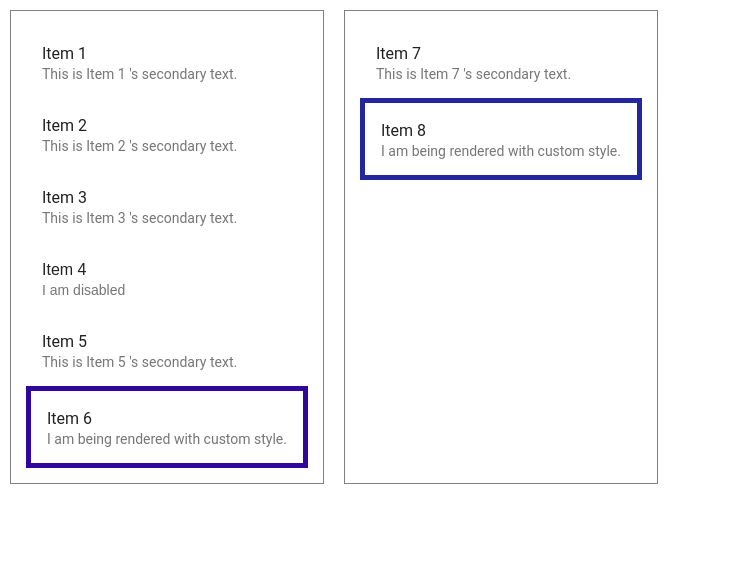
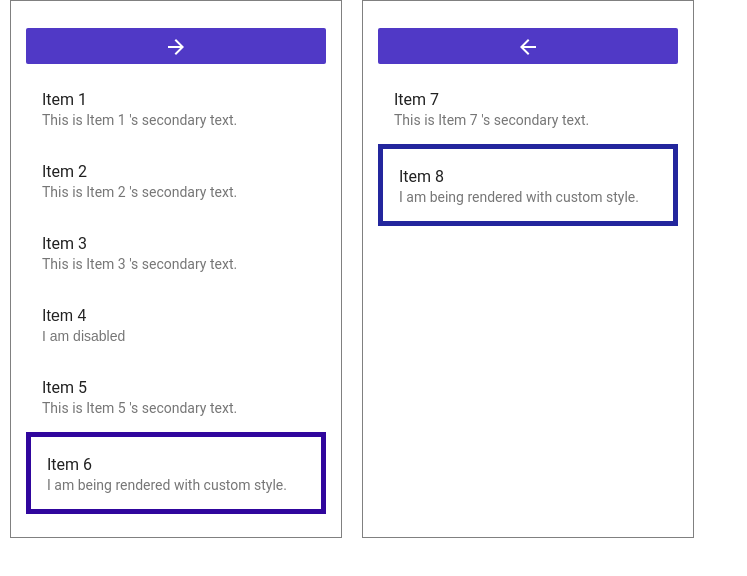
Before and after one commit to revanth0212/react-list-selector, a React (Create React App) app: page / in a window 1280 px wide. Shown: the top 576 px of the page, without its empty margins (0-747 px from the left). Built offline with nearby package versions, Linux system fonts and the light colour scheme.

Commit message:
Added new props: hideBulkUpdateButtons, SelectAllButton, UnSelectAllButton, onSelectAllClick, onUnSelectAllClick.

```diff
--- a/src/App.js
+++ b/src/App.js
@@ -1,7 +1,34 @@
 import React, { Component } from 'react'
 import MuiThemeProvider from 'material-ui/styles/MuiThemeProvider'
+import FlatButton from 'material-ui/FlatButton'
+import RightArrow from 'material-ui/svg-icons/navigation/arrow-forward'
+import LeftArrow from 'material-ui/svg-icons/navigation/arrow-back'
 
 import ListSelector from './List Selector'
+
+const SelectAllButton = () => (
+  <FlatButton
+    backgroundColor="rgba(80, 57, 198, 1)"
+    hoverColor="rgba(80, 57, 198, 0.9)"
+    icon={<RightArrow color="white" />}
+    style={{
+      marginTop: 12,
+    }}
+    fullWidth
+  />
+)
+
+const UnSelectAllButton = () => (
+  <FlatButton
+    backgroundColor="rgba(80, 57, 198, 1)"
+    hoverColor="rgba(80, 57, 198, 0.9)"
+    icon={<LeftArrow color="white" />}
+    style={{
+      marginTop: 12,
+    }}
+    fullWidth
+  />
+)
 
 const sampleData = {
   unSelectedList: [
@@ -61,12 +88,16 @@ const sampleData = {
   style: {
     border: '1px solid grey',
     padding: '15px',
-    margin: '10px',
-    minHeight: '250px',
+    margin: '0px 10px 10px 10px',
+    minHeight: '450px',
+    minWidth: '300px',
   },
   disableHoverColor: false,
   unSelectedItemHoverColor: '#14569d',
   selectedItemHoverColor: 'orange',
+  SelectAllButton,
+  UnSelectAllButton,
+  hideBulkUpdateButtons: false,
 }
 
 /* eslint-disable react/prefer-stateless-function */
@@ -79,6 +110,9 @@ class App extends Component {
       disableHoverColor,
       unSelectedItemHoverColor,
       selectedItemHoverColor,
+      hideBulkUpdateButtons,
+      SelectAllButton,
+      UnSelectAllButton,
     } = sampleData
     return (
       <MuiThemeProvider>
@@ -92,6 +126,9 @@ class App extends Component {
           disableHoverColor={disableHoverColor}
           unSelectedItemHoverColor={unSelectedItemHoverColor}
           selectedItemHoverColor={selectedItemHoverColor}
+          hideBulkUpdateButtons={hideBulkUpdateButtons}
+          SelectAllButton={<SelectAllButton />}
+          UnSelectAllButton={<UnSelectAllButton />}
         />
       </MuiThemeProvider>
     )
--- a/src/List Selector/ListContainer.js
+++ b/src/List Selector/ListContainer.js
@@ -15,8 +15,12 @@ const ListContainer = ({
   listItemHoverColor,
   style: containerStyle,
   hideDivider,
+  bulkUpdateButton,
+  hideBulkUpdateButton,
 }: ListContainerPropTypes) => (
-  <List style={containerStyle || defaultStyle}>
+  <div style={containerStyle || defaultStyle}>
+    {!hideBulkUpdateButton && bulkUpdateButton}
+    <List>
       {listItems.map(({ id, disabled, primaryText, secondaryText, style: listItemStyle, onClick }) => (
         <div key={id}>
           <ListItem
@@ -33,6 +37,7 @@ const ListContainer = ({
         </div>
       ))}
     </List>
+  </div>
 )
 
 export default ListContainer
--- a/src/List Selector/ListSelector.js
+++ b/src/List Selector/ListSelector.js
@@ -1,6 +1,9 @@
 // @flow
 
 import React, { Component } from 'react'
+import FlatButton from 'material-ui/FlatButton'
+import RightArrow from 'material-ui/svg-icons/navigation/arrow-forward'
+import LeftArrow from 'material-ui/svg-icons/navigation/arrow-back'
 
 import ListSelectorView from './ListSelector.view'
 
@@ -23,6 +26,9 @@ class ListSelector extends Component<ListSelectorPropTypes, ListSelectorStateTyp
     onSelectedItemClick: () => {},
     onClick: () => {},
     hideDivider: false,
+    hideBulkUpdateButtons: true,
+    onSelectAllClick: () => {},
+    onUnSelectAllClick: () => {},
   }
 
   constructor(props: ListSelectorPropTypes) {
@@ -68,24 +74,84 @@ class ListSelector extends Component<ListSelectorPropTypes, ListSelectorStateTyp
   getSelectedList = () => this.state.selectedList
 
   selectAll = () => {
+    const disabledItems = []
+    const enabledItems = []
+    this.state.unSelectedList.forEach((unselectedItem) => {
+      if (unselectedItem.disabled) {
+        disabledItems.push(unselectedItem)
+      } else {
+        enabledItems.push(unselectedItem)
+      }
+    })
     this.setState({
-      unSelectedList: [],
-      selectedList: [...this.state.selectedList, ...this.state.unSelectedList],
+      unSelectedList: disabledItems,
+      selectedList: [...this.state.selectedList, ...enabledItems],
     })
+    this.props.onSelectAllClick()
   }
 
   unSelectAll = () => {
+    const disabledItems = []
+    const enabledItems = []
+    this.state.selectedList.forEach((selectedItem) => {
+      if (selectedItem.disabled) {
+        disabledItems.push(selectedItem)
+      } else {
+        enabledItems.push(selectedItem)
+      }
+    })
     this.setState({
-      selectedList: [],
-      unSelectedList: [...this.state.unSelectedList, ...this.state.selectedList],
+      selectedList: disabledItems,
+      unSelectedList: [...this.state.unSelectedList, ...enabledItems],
     })
+    this.props.onUnSelectAllClick()
   }
+
+  SelectAllButton = (
+    <div onClick={this.selectAll}>
+      {this.props.SelectAllButton ? (
+        this.props.SelectAllButton
+      ) : (
+        <FlatButton
+          backgroundColor="rgba(80, 57, 198, 1)"
+          hoverColor="rgba(80, 57, 198, 0.9)"
+          icon={<RightArrow color="white" />}
+          style={{
+            marginTop: 12,
+          }}
+          fullWidth
+        />
+      )}
+    </div>
+  )
+
+  UnSelectAllButton = (
+    <div onClick={this.unSelectAll}>
+      {this.props.UnSelectAllButton ? (
+        this.props.UnSelectAllButton
+      ) : (
+        <FlatButton
+          backgroundColor="rgba(80, 57, 198, 1)"
+          hoverColor="rgba(80, 57, 198, 0.9)"
+          icon={<LeftArrow color="white" />}
+          style={{
+            marginTop: 12,
+          }}
+          fullWidth
+        />
+      )}
+    </div>
+  )
 
   moveItemFromList1To2 = (
     list1: Array<ListItemConfigWithoutOnClick>,
     list2: Array<ListItemConfigWithoutOnClick>,
     id: number
-  ) => {
+  ): {
+    list1: Array<ListItemConfigWithoutOnClick>,
+    list2: Array<ListItemConfigWithoutOnClick>,
+    movedItem: ListItemConfigWithoutOnClick,
+  } => {
     const { updatedList: updatedList1, itemObject } = this.popIdFromList(list1, id)
     const updatedList2 = this.pushItemIntoList(list2, itemObject)
     return {
@@ -95,7 +161,10 @@ class ListSelector extends Component<ListSelectorPropTypes, ListSelectorStateTyp
     }
   }
 
-  popIdFromList = (itemsList: Array<ListItemConfigWithoutOnClick>, id: number) => {
+  popIdFromList = (
+    itemsList: Array<ListItemConfigWithoutOnClick>,
+    id: number
+  ): { updatedList: Array<ListItemConfigWithoutOnClick>, itemObject: ListItemConfigWithoutOnClick } => {
     const updatedList = []
     let objectWithGivenId = {}
     itemsList.forEach((itemObject) => {
@@ -111,7 +180,10 @@ class ListSelector extends Component<ListSelectorPropTypes, ListSelectorStateTyp
     }
   }
 
-  pushItemIntoList = (itemsList: Array<ListItemConfigWithoutOnClick>, itemObject: ListItemConfigWithoutOnClick) => {
+  pushItemIntoList = (
+    itemsList: Array<ListItemConfigWithoutOnClick>,
+    itemObject: ListItemConfigWithoutOnClick
+  ): Array<ListItemConfigWithoutOnClick> => {
     itemsList.push(itemObject)
     return itemsList
   }
@@ -123,7 +195,14 @@ class ListSelector extends Component<ListSelectorPropTypes, ListSelectorStateTyp
 
   render() {
     const { unSelectedList, selectedList } = this.state
-    const { style, disableHoverColor, unSelectedItemHoverColor, selectedItemHoverColor, hideDivider } = this.props
+    const {
+      style,
+      disableHoverColor,
+      unSelectedItemHoverColor,
+      selectedItemHoverColor,
+      hideDivider,
+      hideBulkUpdateButtons,
+    } = this.props
     return (
       <ListSelectorView
         unSelectedList={this.injectOnClick(unSelectedList, this.onUnselectedItemClick)}
@@ -133,6 +212,9 @@ class ListSelector extends Component<ListSelectorPropTypes, ListSelectorStateTyp
         unSelectedItemHoverColor={unSelectedItemHoverColor}
         selectedItemHoverColor={selectedItemHoverColor}
         hideDivider={hideDivider}
+        hideBulkUpdateButtons={hideBulkUpdateButtons}
+        selectAllButton={this.SelectAllButton}
+        unSelectAllButton={this.UnSelectAllButton}
       />
     )
   }
--- a/src/List Selector/ListSelector.view.js
+++ b/src/List Selector/ListSelector.view.js
@@ -14,6 +14,9 @@ const ListSelectorView = ({
   unSelectedItemHoverColor = 'red',
   selectedItemHoverColor = 'green',
   hideDivider,
+  hideBulkUpdateButtons,
+  selectAllButton,
+  unSelectAllButton,
 }: ListSelectorViewPropTypes) => (
   <div style={{ display: 'inline-flex' }}>
     <ListContainer
@@ -22,6 +25,8 @@ const ListSelectorView = ({
       listItemHoverColor={disableHoverColor ? '' : unSelectedItemHoverColor}
       style={style}
       hideDivider={hideDivider}
+      bulkUpdateButton={selectAllButton}
+      hideBulkUpdateButton={hideBulkUpdateButtons}
     />
     <ListContainer
       key="selectedList"
@@ -29,6 +34,8 @@ const ListSelectorView = ({
       listItemHoverColor={disableHoverColor ? '' : selectedItemHoverColor}
       style={style}
       hideDivider={hideDivider}
+      bulkUpdateButton={unSelectAllButton}
+      hideBulkUpdateButton={hideBulkUpdateButtons}
     />
   </div>
 )
```
Also changed, not shown: src/List Selector/ListSelector.types.js (+24 -12 lines), 2 other files (tests, documents, lock files or other folders). Lines whose indentation alone changed are shown as unchanged.
